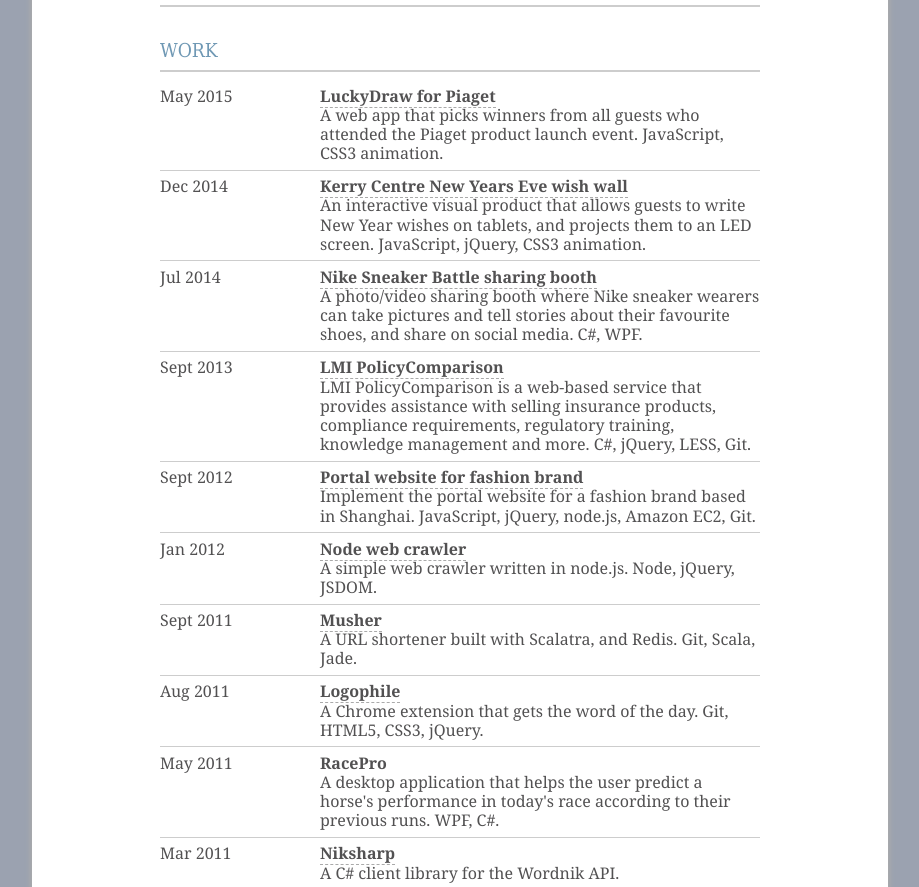
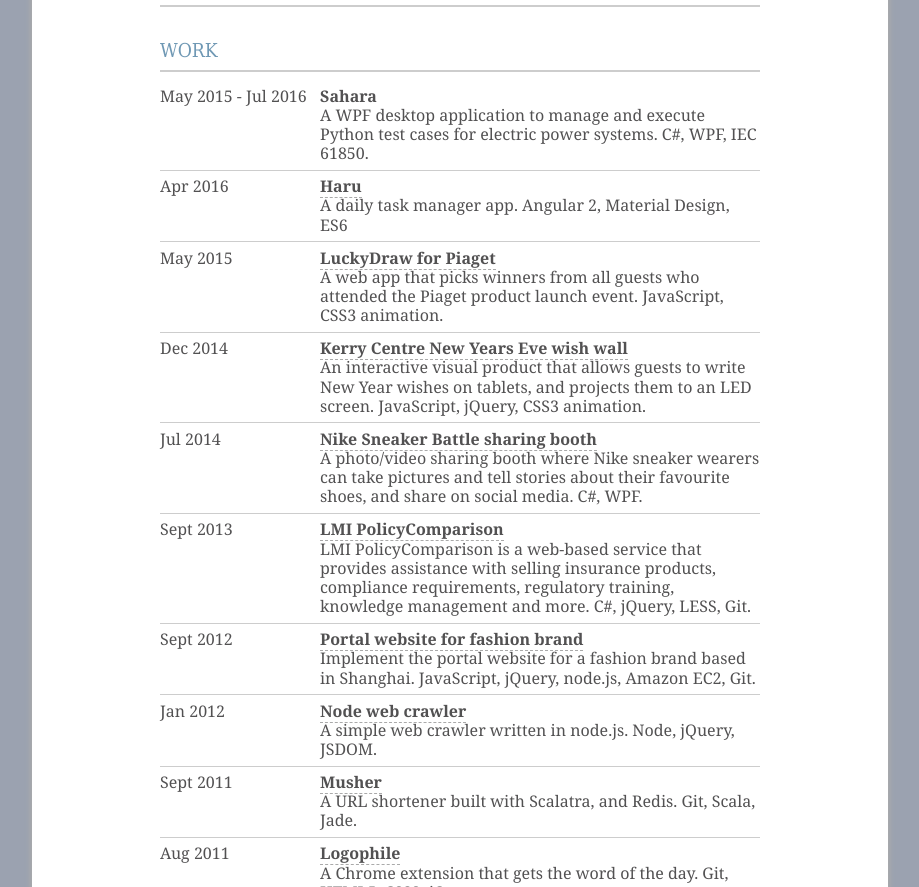
Before and after one commit to nfang/resume, a plain HTML site: page index.html in a window 1280 px wide. Shown: the part 1689-2576 px from the top of the page, without its empty margins (180-1099 px from the left). Drawn offline with Linux system fonts and the light colour scheme; a web font is replaced by a local one.

Commit message:
content: update work experience

```diff
--- a/index.html
+++ b/index.html
@@ -104,9 +104,23 @@
     <div class='content'>
       <ol class='timeline'>
         <li>
+          <div class='date'>May 2015<span class='nowrap'> - Jul 2016</span></div>
+          <div class='entry'>
+            <strong>Sahara</strong>
+            <p>A WPF desktop application to manage and execute Python test cases for electric power systems. C#, WPF, IEC 61850.</p>
+          </div>
+        </li>
+        <li>
+          <div class='date'>Apr 2016</div>
+          <div class='entry'>
+            <strong><a href='http://haruapp.surge.sh' target='_blank'>Haru</a></strong>
+            <p>A daily task manager app. Angular 2, Material Design, ES6</p>
+          </div>
+        </li>
+        <li>
           <div class='date'>May 2015</div>
           <div class='entry'>
-            <strong><a href='http://piaget.ld.surge.sh' target='_blank'>LuckyDraw for Piaget</a></strong>
+            <strong><a href='http://keno-demo.rubik-media.surge.sh' target='_blank'>LuckyDraw for Piaget</a></strong>
             <p>A web app that picks winners from all guests who attended the Piaget product launch event. JavaScript, CSS3 animation.</p>
           </div>
         </li>
```
